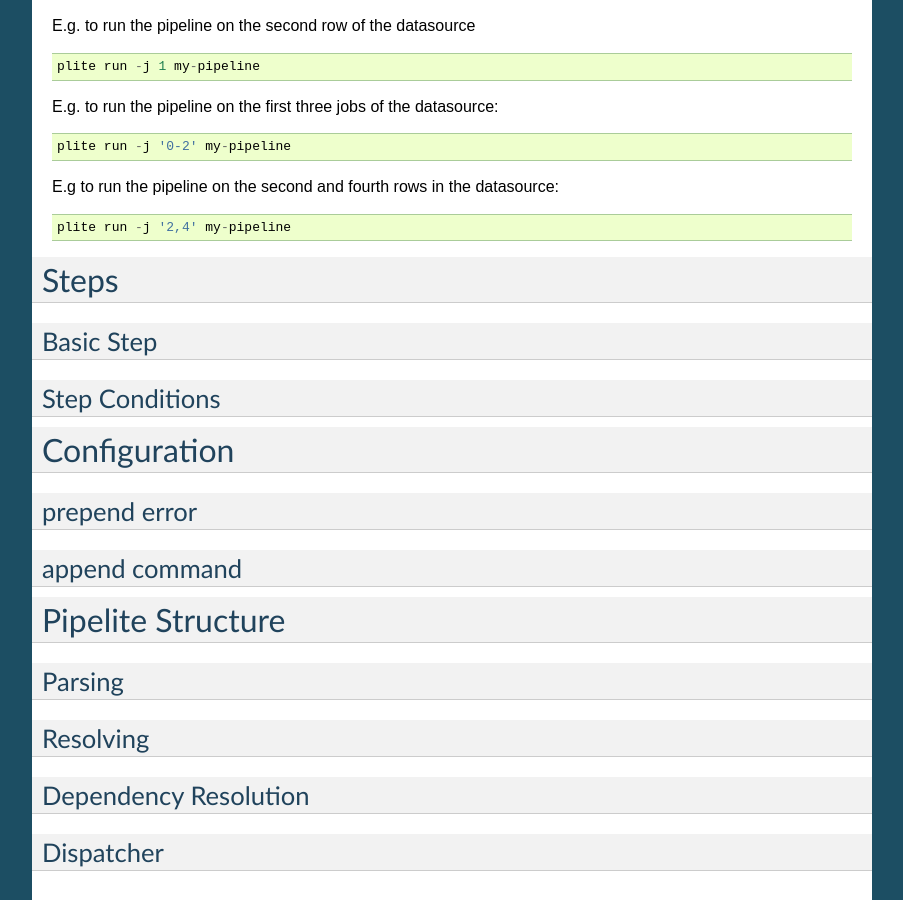
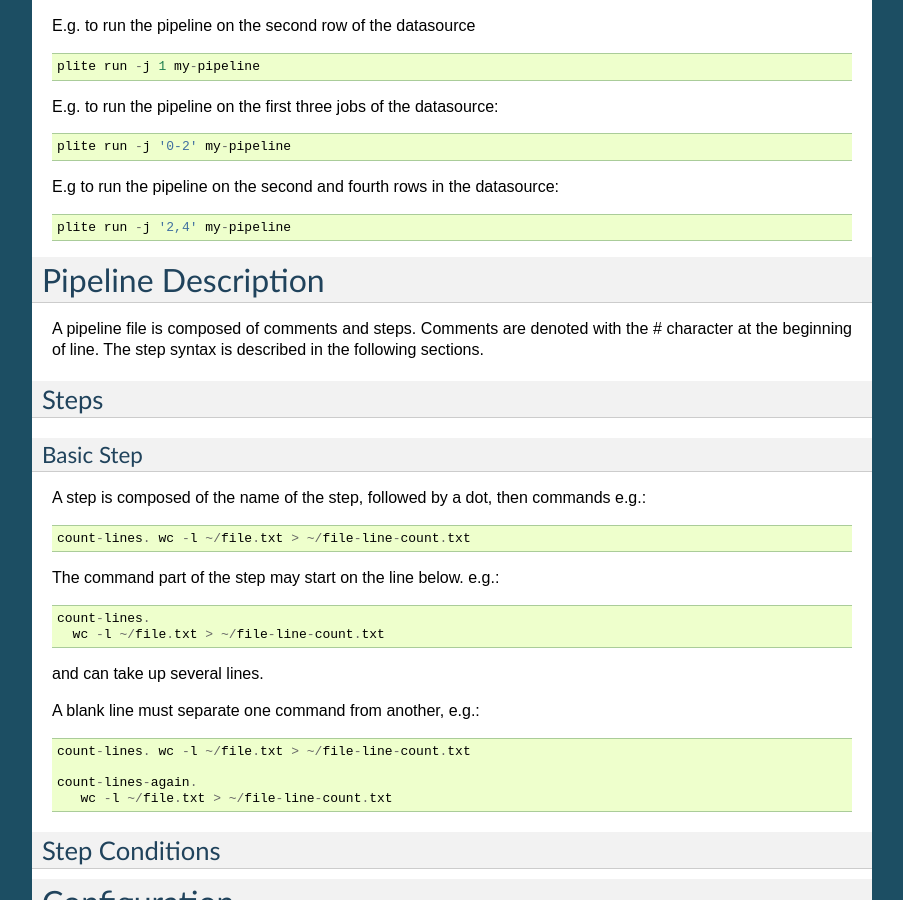
Before and after one commit to njgit/App-Pipeline-Lite, a Sphinx documentation site: the page built from docs/index.rst, in a window 1280 px wide and 900 px high, scrolled down 7232 px. Shown: the whole window, without its empty margins (198-1101 px from the left). Built offline with Sphinx 7.4.7, drawn with Linux system fonts in a browser that asks for light colours; pages that are not in the unit, such as notebooks, are missing from menus.

Commit message:
more doc

```diff
--- a/docs/index.rst
+++ b/docs/index.rst
@@ -454,12 +454,36 @@ E.g to run the pipeline on the second and fourth rows in the datasource::
    plite run -j '2,4' my-pipeline
 
 
+Pipeline Description
+====================
+
+A pipeline file is composed of comments and steps. Comments are denoted with the # character at the beginning of
+line. The step syntax is described in the following sections.
+
 Steps
-=====
-
+-----
 
 Basic Step
-----------
+^^^^^^^^^^
+
+A step is composed of the name of the step, followed by a dot, then commands e.g.::
+
+    count-lines. wc -l ~/file.txt > ~/file-line-count.txt
+
+The command part of the step may start on the line below. e.g.::
+
+   count-lines.
+     wc -l ~/file.txt > ~/file-line-count.txt
+
+and can take up several lines.
+
+A blank line must separate one command from another, e.g.::
+
+    count-lines. wc -l ~/file.txt > ~/file-line-count.txt
+
+    count-lines-again.
+       wc -l ~/file.txt > ~/file-line-count.txt
+
 
 
 Step Conditions
```
